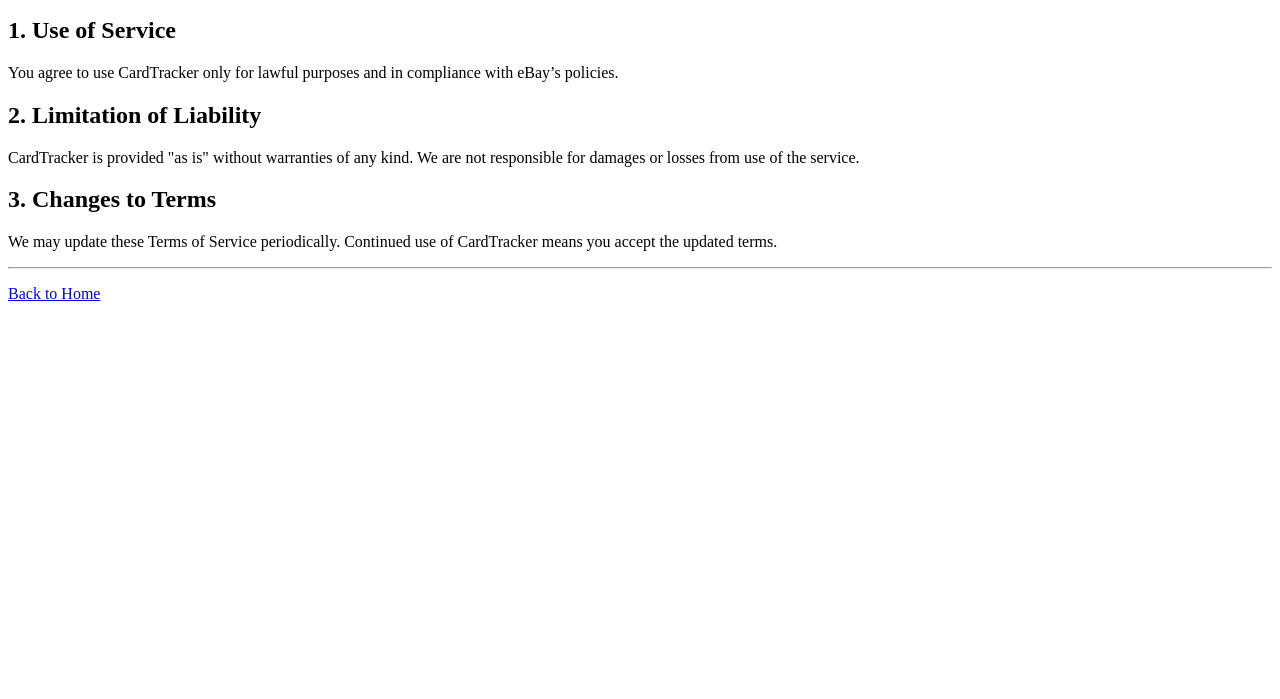
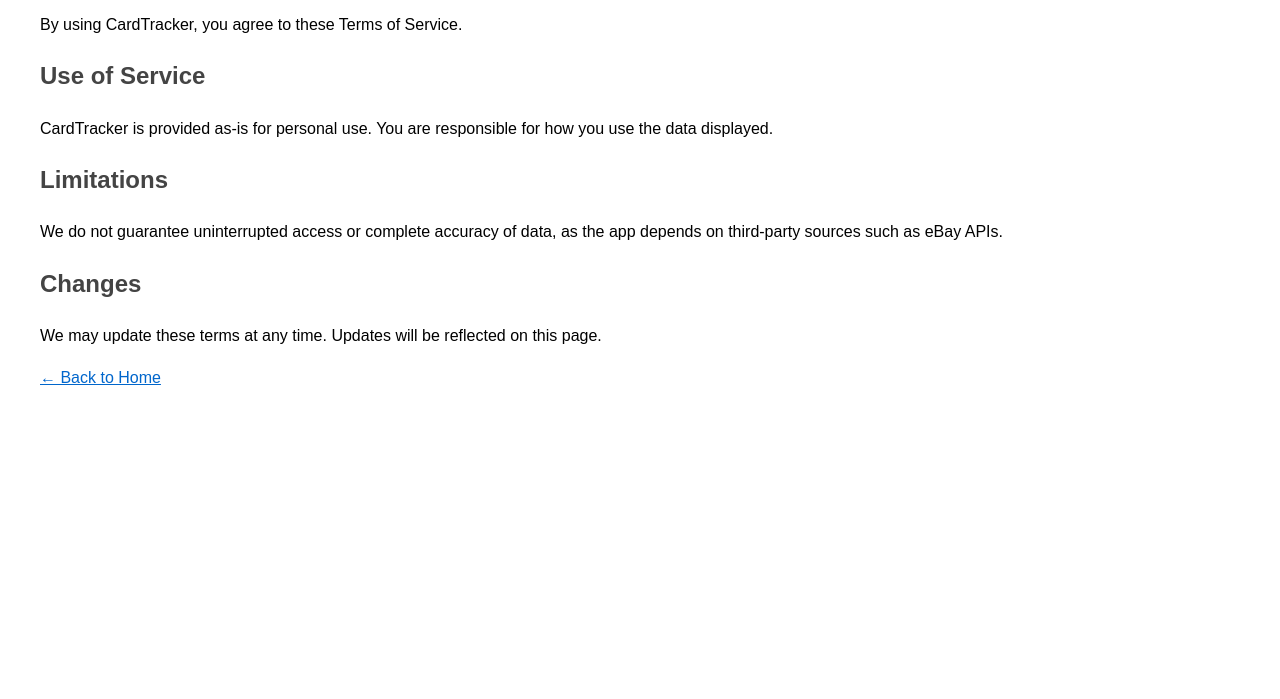
Before and after one commit to SnapBuyMarket/CardTracker, a plain HTML site: page docs/Terms.html in a window 1280 px wide. Shown: the part 101-800 px from the top of the page. Drawn offline with Linux system fonts and the light colour scheme.

Commit message:
Update Terms.html
terms 4.0

```diff
--- a/docs/Terms.html
+++ b/docs/Terms.html
@@ -3,21 +3,26 @@
 <head>
 <meta charset="UTF-8">
 <title>Terms of Service - CardTracker</title>
+<style>
+body { font-family: Arial, sans-serif; margin: 40px; line-height: 1.6; }
+h1 { color: #333366; }
+h2 { color: #444; margin-top: 20px; }
+a { color: #0066cc; }
+</style>
 </head>
 <body>
 <h1>Terms of Service</h1>
-<p>These terms govern your use of CardTracker. By using this service, you agree to the following conditions:</p>
+<p>By using CardTracker, you agree to these Terms of Service.</p>
 
-<h2>1. Use of Service</h2>
-<p>You agree to use CardTracker only for lawful purposes and in compliance with eBay’s policies.</p>
+<h2>Use of Service</h2>
+<p>CardTracker is provided as-is for personal use. You are responsible for how you use the data displayed.</p>
 
-<h2>2. Limitation of Liability</h2>
-<p>CardTracker is provided "as is" without warranties of any kind. We are not responsible for damages or losses from use of the service.</p>
+<h2>Limitations</h2>
+<p>We do not guarantee uninterrupted access or complete accuracy of data, as the app depends on third-party sources such as eBay APIs.</p>
 
-<h2>3. Changes to Terms</h2>
-<p>We may update these Terms of Service periodically. Continued use of CardTracker means you accept the updated terms.</p>
+<h2>Changes</h2>
+<p>We may update these terms at any time. Updates will be reflected on this page.</p>
 
-<hr>
-<p><a href="index.html">Back to Home</a></p>
+<p><a href="index.html">← Back to Home</a></p>
 </body>
 </html>
```
